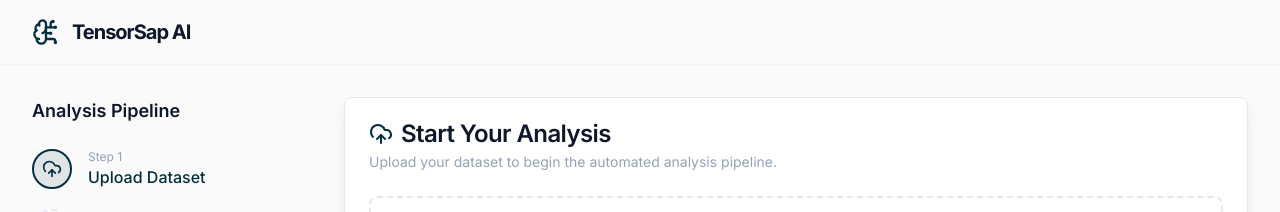
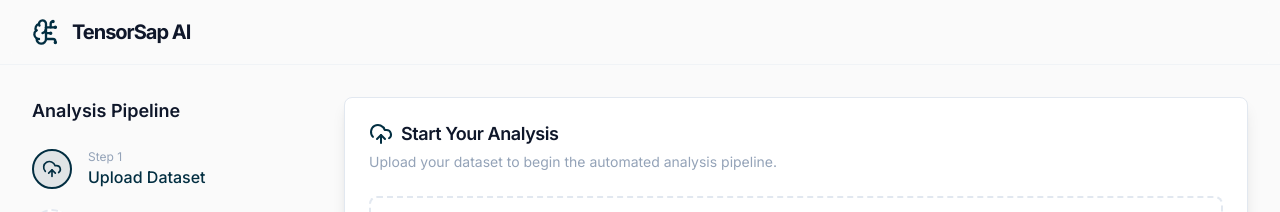
Before and after one commit to iamsaptadeep/TensorSap-AI, a Next.js app: page / in a window 1280 px wide. Shown: the top 212 px of the page. Built offline with nearby package versions, Linux system fonts and the light colour scheme; what @genkit-ai/google-genai, genkit would draw is missing.

Commit message:
studio-5162086249:~/studio{main}$ npm run genkit:dev
> TensorSap AI@0.1

```diff
--- a/src/components/ui/card.tsx
+++ b/src/components/ui/card.tsx
@@ -36,7 +36,7 @@ const CardTitle = React.forwardRef<
   <div
     ref={ref}
     className={cn(
-      "text-2xl font-semibold leading-none tracking-tight",
+      "text-lg font-semibold leading-none tracking-tight",
       className
     )}
     {...props}
```
Also changed, not shown: package.json (+7 -6 lines), 1 other file (tests, documents, lock files or other folders).
